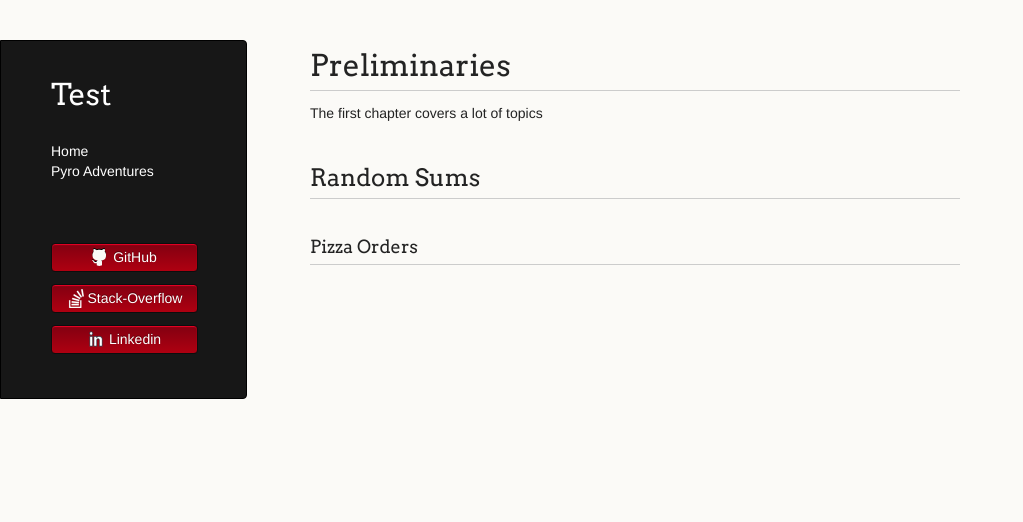
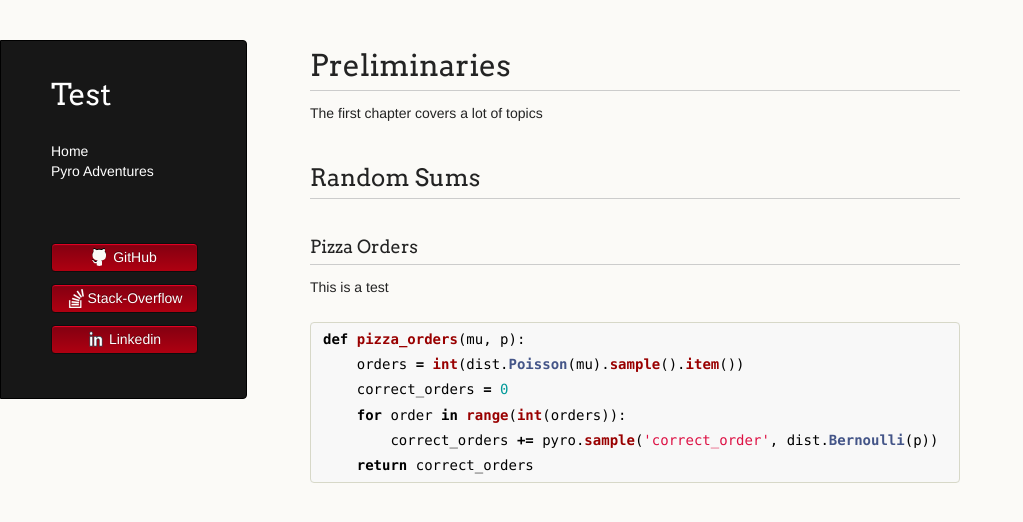
Before and after one commit to LemonPy29/LemonPy29.github.io, a Jekyll site: the page built from pyro-adventures/preliminaries.md, in a window 1280 px wide. Shown: the top 522 px of the page, without its empty margins (0-1023 px from the left). Built offline with Jekyll 4.4.1, drawn with Linux system fonts in a browser that asks for light colours; the repository's description, which GitHub fills in, is left out.

Commit message:
Update preliminaries.md

````diff
--- a/pyro-adventures/preliminaries.md
+++ b/pyro-adventures/preliminaries.md
@@ -10,3 +10,14 @@ The first chapter covers a lot of topics
 ## Random Sums
 
 ### Pizza Orders
+
+This is a test
+
+```python
+def pizza_orders(mu, p):
+    orders = int(dist.Poisson(mu).sample().item())
+    correct_orders = 0
+    for order in range(int(orders)):
+        correct_orders += pyro.sample('correct_order', dist.Bernoulli(p))
+    return correct_orders
+```
````
